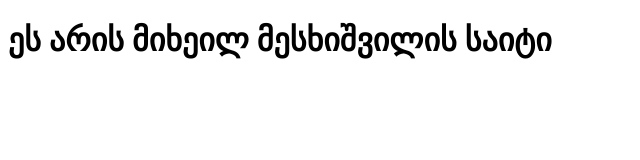
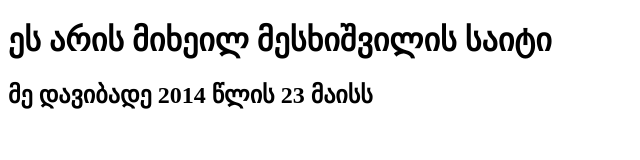
Before and after one commit to mikheil842/mikheil842, a plain HTML site: page index.html in a window 1280 px wide. Shown: the whole page, without its empty margins (0-640 px from the left). Drawn offline with Linux system fonts and the light colour scheme.

Commit message:
დავამატე დაბადება

```diff
--- a/index.html
+++ b/index.html
@@ -7,5 +7,6 @@
 </head>
 <body>
     <h1>ეს არის მიხეილ მესხიშვილის საიტი</h1>
+    <h2>მე დავიბადე 2014 წლის 23 მაისს</h2>
 </body>
 </html>
```
